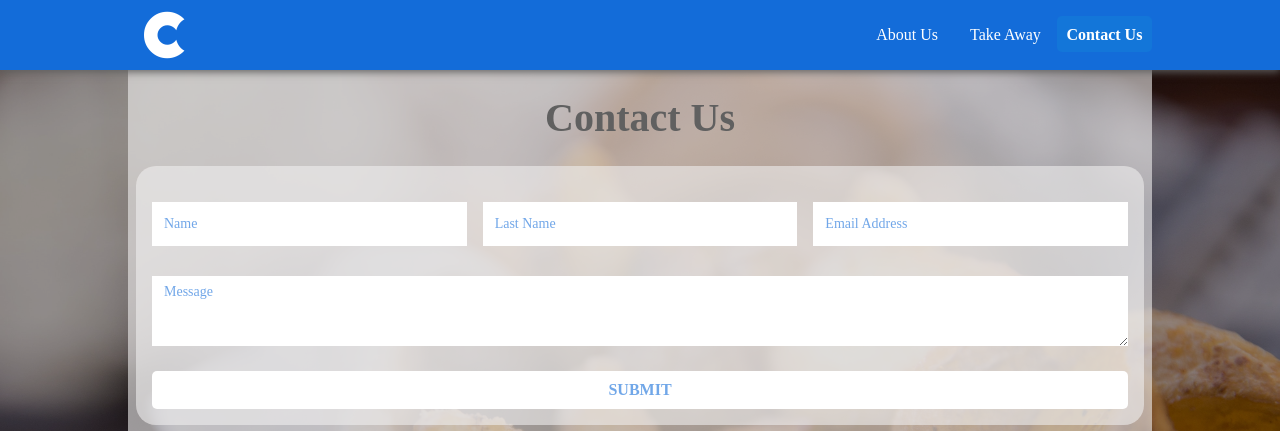
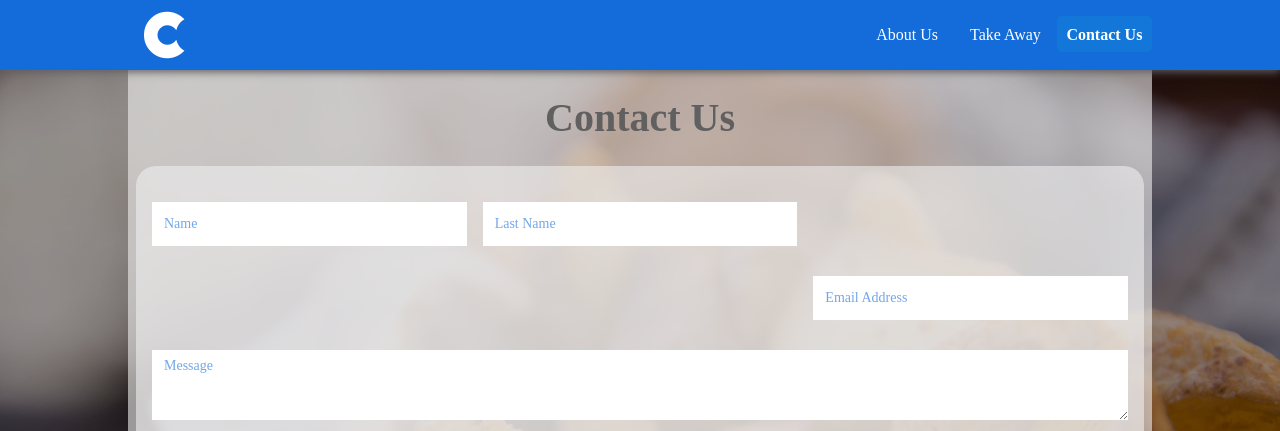
Before and after one commit to Ginjak/Fish-and-Chips, a plain HTML site: page contactus.html in a window 1280 px wide. Shown: the top 431 px of the page. Drawn offline with Linux system fonts and the light colour scheme; a web font is replaced by a local one.

Commit message:
form layout

```diff
--- a/css/style.css
+++ b/css/style.css
@@ -600,11 +600,13 @@ footer > div {
   }
 
   .form-container label:nth-child(3) {
-    grid-column: 1 / 3;
+    grid-column: 1 / span 2;
+    grid-row: 2 / span 3;
   }
 
   .form-container label:nth-child(4) {
-    grid-column: 1 / 3;
+    grid-column: 1 / span 2;
+
     margin-bottom: 25px;
   }
 
```
